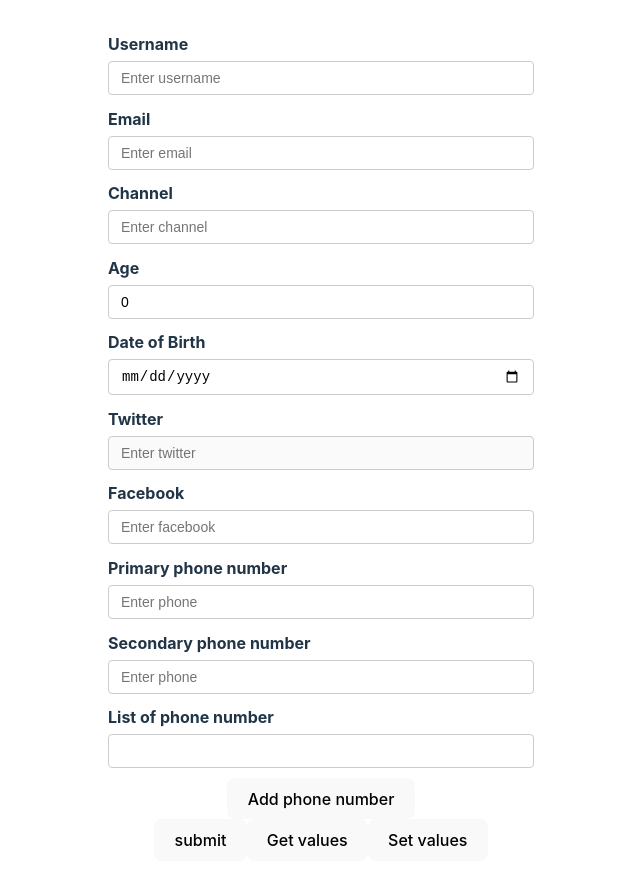
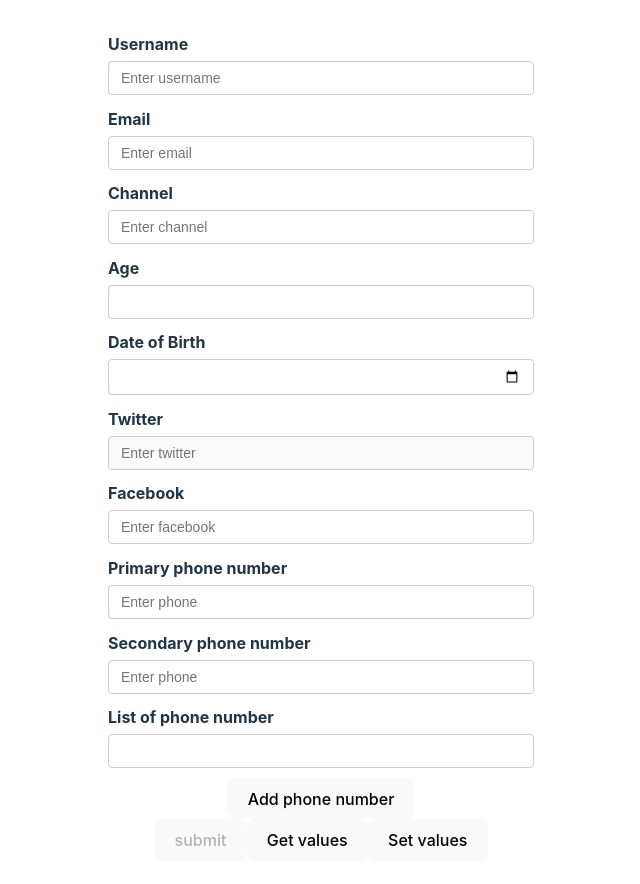
Before and after one commit to danielikechukwu/React-hook-form, a React (Vite) app: page / in a window 1280 px wide. Shown: the top 884 px of the page, without its empty margins (319-959 px from the left). Built offline with nearby package versions, Linux system fonts and the light colour scheme.

Commit message:
disabling submit button conditionally

```diff
--- a/src/App.css
+++ b/src/App.css
@@ -21,7 +21,7 @@ input[type="data"] {
   padding: 6px 12px;
   font-size: 14px;
   line-height: 1.42857143;
-  color: black;
+  color: white;
   background-image: none;
   border: 1px solid #ccc;
   border-radius: 4px;
--- a/src/components/YoutubeForm.tsx
+++ b/src/components/YoutubeForm.tsx
@@ -1,25 +1,28 @@
-import { useForm, UseFormReturn, useFieldArray, FieldErrors } from "react-hook-form";
+import {
+  useForm,
+  UseFormReturn,
+  useFieldArray,
+  FieldErrors,
+} from "react-hook-form";
 import { DevTool } from "@hookform/devtools";
-import { useEffect } from "react";
 
 interface IFormInput {
-  username: string,
-  email: string,
-  channel: string,
+  username: string;
+  email: string;
+  channel: string;
   socials: {
-    twitter: string,
-    facebook: string,
-  },
-  phoneNumbers: string[],
+    twitter: string;
+    facebook: string;
+  };
+  phoneNumbers: string[];
   phnNumbers: {
-    number: string
-  }[],
-  age: number,
-  dob: Date | null
+    number: string;
+  }[];
+  age: number;
+  dob: Date | null;
 }
 
 const YoutubeForm = () => {
-
   const form: UseFormReturn<IFormInput> = useForm<IFormInput>({
     defaultValues: {
       username: "",
@@ -32,7 +35,7 @@ const YoutubeForm = () => {
       phoneNumbers: ["", ""],
       phnNumbers: [{ number: "" }],
       age: 0,
-      dob: null
+      dob: null,
     },
   });
 
@@ -40,30 +43,37 @@ const YoutubeForm = () => {
     console.log("Form submitted", data);
   };
 
-  const { register, control, handleSubmit, formState, watch, getValues, setValue } = form;
+  const {
+    register,
+    control,
+    handleSubmit,
+    formState,
+    watch,
+    getValues,
+    setValue,
+  } = form;
 
-  const { errors } = formState;
-
+  const { errors, isDirty, isValid } = formState;
 
   const handleGetValues = () => {
-    console.log("Get values : ", getValues("username"));
-  }
+    console.log("Get values : ", getValues());
+  };
 
   const handleSetValues = () => {
     setValue("username", "James", {
       shouldValidate: true,
       shouldDirty: true,
-      shouldTouch: true
-    })
-  }
+      shouldTouch: true,
+    });
+  };
 
   const onErrors = (errors: FieldErrors<IFormInput>) => {
     console.log("Form errors : ", errors);
-  }
+  };
 
   const { fields, append, remove } = useFieldArray({
-    name: 'phnNumbers',
-    control
+    name: "phnNumbers",
+    control,
   });
 
   return (
@@ -180,7 +190,6 @@ const YoutubeForm = () => {
               required: {
                 value: true,
                 message: "Twitter is compulsory",
-
               },
             })}
           />
@@ -236,31 +245,47 @@ const YoutubeForm = () => {
         </div>
 
         <div>
-
           <label>List of phone number</label>
 
           <div>
-            {
-              fields.map((field, index) => {
-                return (
-                  <div className="form-control" key={field.id}>
-                    <input type="text" {...register(`phnNumbers.${index}.number`)} />
-                    {
-                      index > 0 && (
-                        <button type="button" onClick={() => { remove(index) }}>Remove</button>
-                      )
-                    }
-                  </div>
-                )
-              })
-            }
-            <button type="button" onClick={() => { append({ number: "" }) }}>Add phone number</button>
+            {fields.map((field, index) => {
+              return (
+                <div className="form-control" key={field.id}>
+                  <input
+                    type="text"
+                    {...register(`phnNumbers.${index}.number`)}
+                  />
+                  {index > 0 && (
+                    <button
+                      type="button"
+                      onClick={() => {
+                        remove(index);
+                      }}
+                    >
+                      Remove
+                    </button>
+                  )}
+                </div>
+              );
+            })}
+            <button
+              type="button"
+              onClick={() => {
+                append({ number: "" });
+              }}
+            >
+              Add phone number
+            </button>
           </div>
         </div>
 
-        <button>submit</button>
-        <button type="button" onClick={handleGetValues}>Get values</button>
-        <button type="button" onClick={handleSetValues}>Set values</button>
+        <button disabled={!isDirty || !isValid}>submit</button>
+        <button type="button" onClick={handleGetValues}>
+          Get values
+        </button>
+        <button type="button" onClick={handleSetValues}>
+          Set values
+        </button>
       </form>
 
       <DevTool control={control} />
```
